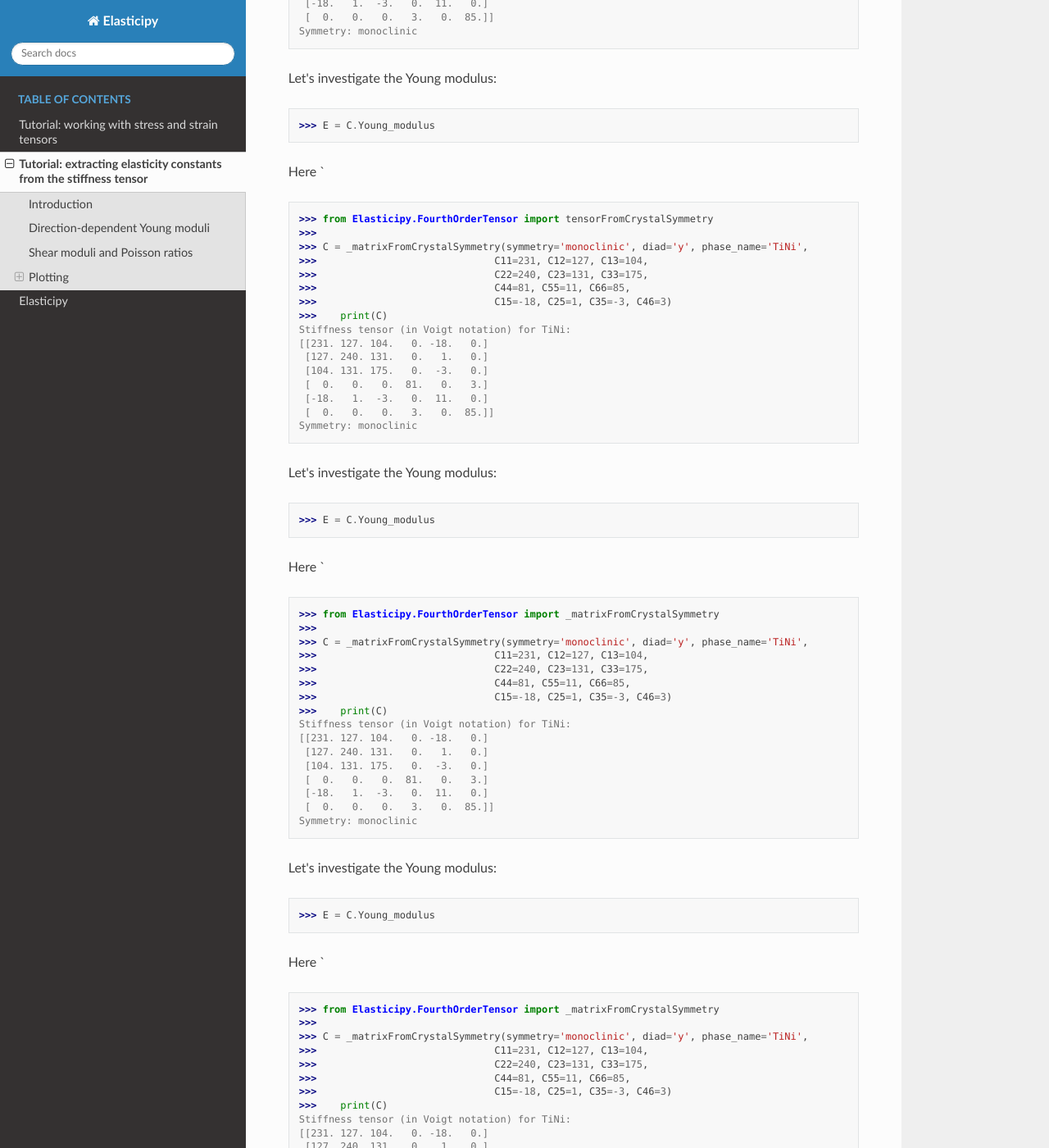
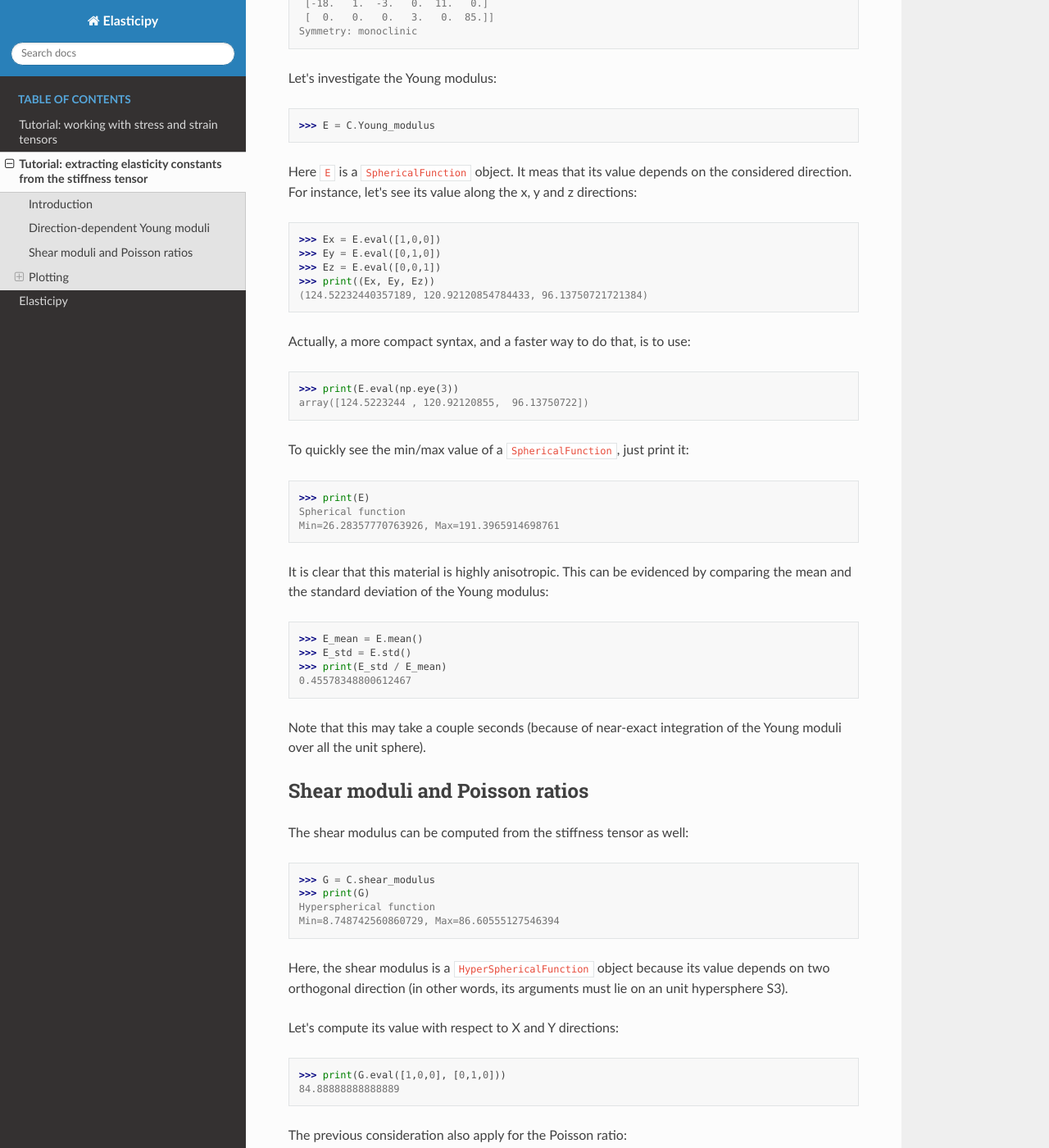
Before and after one commit to DorianDepriester/Elasticipy, a Sphinx documentation site: the page built from docs/source/example_StiffnessTensor.rst, in a window 1280 px wide and 1400 px high, scrolled down 664 px. Shown: the whole window at 82% size. Built offline with Sphinx 7.4.7 and the Read the Docs theme 3.1.0, drawn with Linux system fonts in a browser that asks for light colours; some of the changed text lies outside the part shown.

Commit message:
Remove redundant parts

```diff
--- a/docs/source/example_StiffnessTensor.rst
+++ b/docs/source/example_StiffnessTensor.rst
@@ -20,98 +20,6 @@ First, create a stiffness tensor with a given symmetry (let say, monoclinic):
 >>>                              C22=240, C23=131, C33=175,
 >>>                              C44=81, C55=11, C66=85,
 >>>                              C15=-18, C25=1, C35=-3, C46=3)
->>>    print(C)
-Stiffness tensor (in Voigt notation) for TiNi:
-[[231. 127. 104.   0. -18.   0.]
- [127. 240. 131.   0.   1.   0.]
- [104. 131. 175.   0.  -3.   0.]
- [  0.   0.   0.  81.   0.   3.]
- [-18.   1.  -3.   0.  11.   0.]
- [  0.   0.   0.   3.   0.  85.]]
-Symmetry: monoclinic
-
-Let's investigate the Young modulus:
-
->>> E = C.Young_modulus
-
-Here `
-
->>> from Elasticipy.FourthOrderTensor import tensorFromCrystalSymmetry
->>>
->>> C = _matrixFromCrystalSymmetry(symmetry='monoclinic', diad='y', phase_name='TiNi',
->>>                              C11=231, C12=127, C13=104,
->>>                              C22=240, C23=131, C33=175,
->>>                              C44=81, C55=11, C66=85,
->>>                              C15=-18, C25=1, C35=-3, C46=3)
->>>    print(C)
-Stiffness tensor (in Voigt notation) for TiNi:
-[[231. 127. 104.   0. -18.   0.]
- [127. 240. 131.   0.   1.   0.]
- [104. 131. 175.   0.  -3.   0.]
- [  0.   0.   0.  81.   0.   3.]
- [-18.   1.  -3.   0.  11.   0.]
- [  0.   0.   0.   3.   0.  85.]]
-Symmetry: monoclinic
-
-Let's investigate the Young modulus:
-
->>> E = C.Young_modulus
-
-Here `
-
->>> from Elasticipy.FourthOrderTensor import _matrixFromCrystalSymmetry
->>>
->>> C = _matrixFromCrystalSymmetry(symmetry='monoclinic', diad='y', phase_name='TiNi',
->>>                              C11=231, C12=127, C13=104,
->>>                              C22=240, C23=131, C33=175,
->>>                              C44=81, C55=11, C66=85,
->>>                              C15=-18, C25=1, C35=-3, C46=3)
->>>    print(C)
-Stiffness tensor (in Voigt notation) for TiNi:
-[[231. 127. 104.   0. -18.   0.]
- [127. 240. 131.   0.   1.   0.]
- [104. 131. 175.   0.  -3.   0.]
- [  0.   0.   0.  81.   0.   3.]
- [-18.   1.  -3.   0.  11.   0.]
- [  0.   0.   0.   3.   0.  85.]]
-Symmetry: monoclinic
-
-Let's investigate the Young modulus:
-
->>> E = C.Young_modulus
-
-Here `
-
->>> from Elasticipy.FourthOrderTensor import _matrixFromCrystalSymmetry
->>>
->>> C = _matrixFromCrystalSymmetry(symmetry='monoclinic', diad='y', phase_name='TiNi',
->>>                              C11=231, C12=127, C13=104,
->>>                              C22=240, C23=131, C33=175,
->>>                              C44=81, C55=11, C66=85,
->>>                              C15=-18, C25=1, C35=-3, C46=3)
->>>    print(C)
-Stiffness tensor (in Voigt notation) for TiNi:
-[[231. 127. 104.   0. -18.   0.]
- [127. 240. 131.   0.   1.   0.]
- [104. 131. 175.   0.  -3.   0.]
- [  0.   0.   0.  81.   0.   3.]
- [-18.   1.  -3.   0.  11.   0.]
- [  0.   0.   0.   3.   0.  85.]]
-Symmetry: monoclinic
-
-Let's investigate the Young modulus:
-
->>> E = C.Young_modulus
-
-Here `
-
->>> from Elasticipy.FourthOrderTensor import StiffnessTensor
->>>
->>> C = StiffnessTensor.fromCrystalSymmetry(symmetry='monoclinic', diad='y', phase_name='TiNi',
->>>                                         C11=231, C12=127, C13=104,
->>>                                         C22=240, C23=131, C33=175,
->>>                                         C44=81, C55=11, C66=85,
->>>                                         C15=-18, C25=1, C35=-3, C46=3)
 >>>    print(C)
 Stiffness tensor (in Voigt notation) for TiNi:
 [[231. 127. 104.   0. -18.   0.]
```
